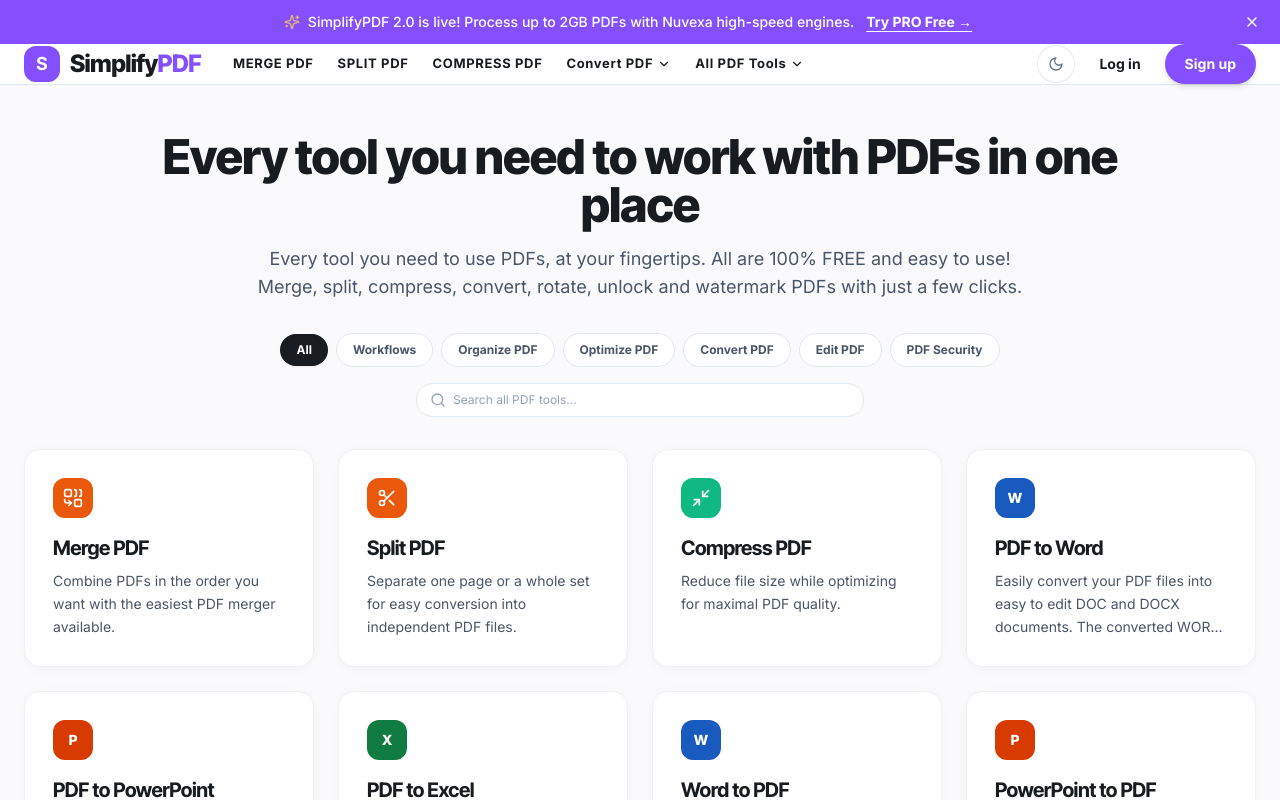
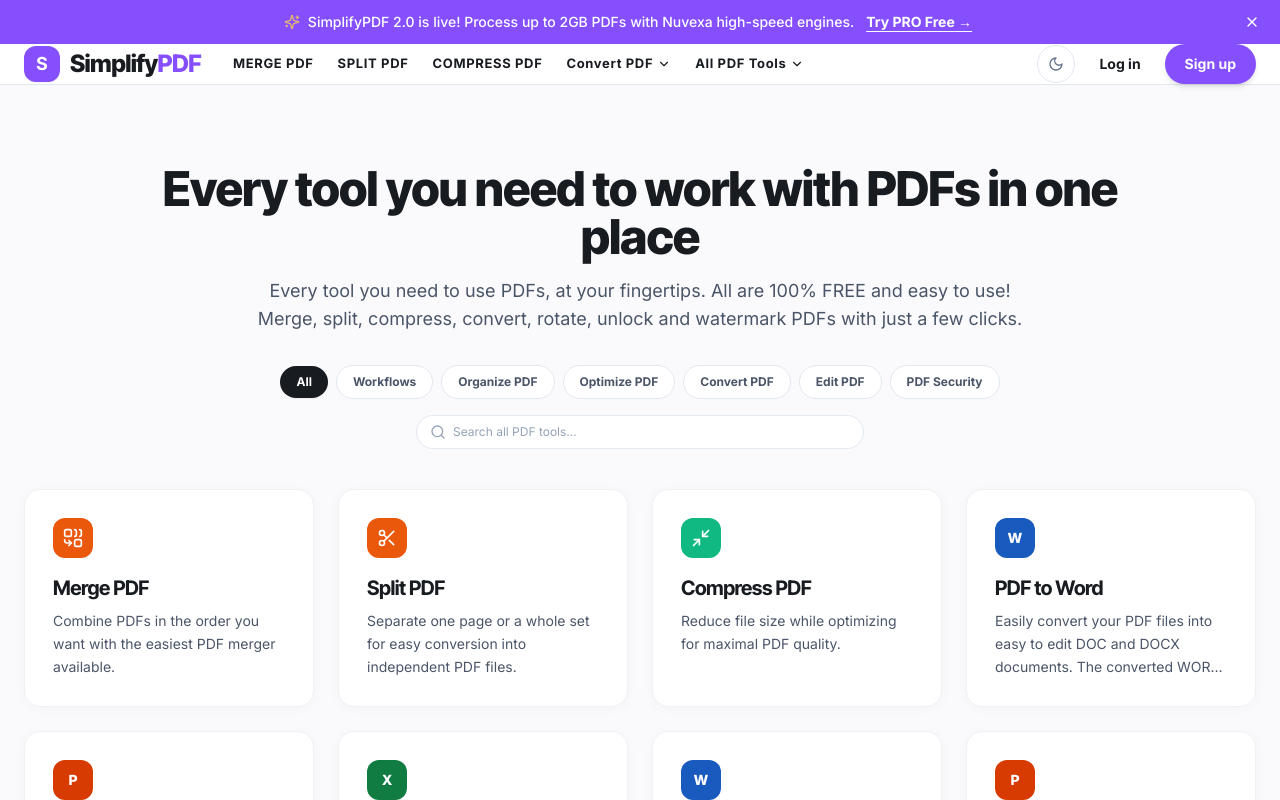
Before and after one commit to sriuxd1988-glitch/PDF-SRH, a Next.js app in the folder apps/web/: page / in a window 1280 px wide. Shown: the top 800 px of the page. Built offline with nearby package versions, Linux system fonts and the light colour scheme.

Commit message:
style(home): polish hero spacing and layout breathing room

```diff
--- a/apps/web/app/page.tsx
+++ b/apps/web/app/page.tsx
@@ -598,7 +598,7 @@ export default function HomePage() {
   return (
     <div className="flex flex-col min-h-screen bg-[#fafafc] dark:bg-[#0c0c12] antialiased">
       {/* 1. HERO SECTION (iLovePDF Style) */}
-      <section className="pt-12 pb-8 px-4 sm:px-6 max-w-5xl mx-auto text-center flex flex-col items-center">
+      <section className="pt-16 sm:pt-20 pb-10 px-4 sm:px-6 max-w-5xl mx-auto text-center flex flex-col items-center">
         <h1 className="font-heading font-extrabold text-3xl sm:text-4xl lg:text-5xl text-[#181b20] dark:text-white tracking-[-0.02em] leading-[1.18]">
           Every tool you need to work with PDFs in one place
         </h1>
```
